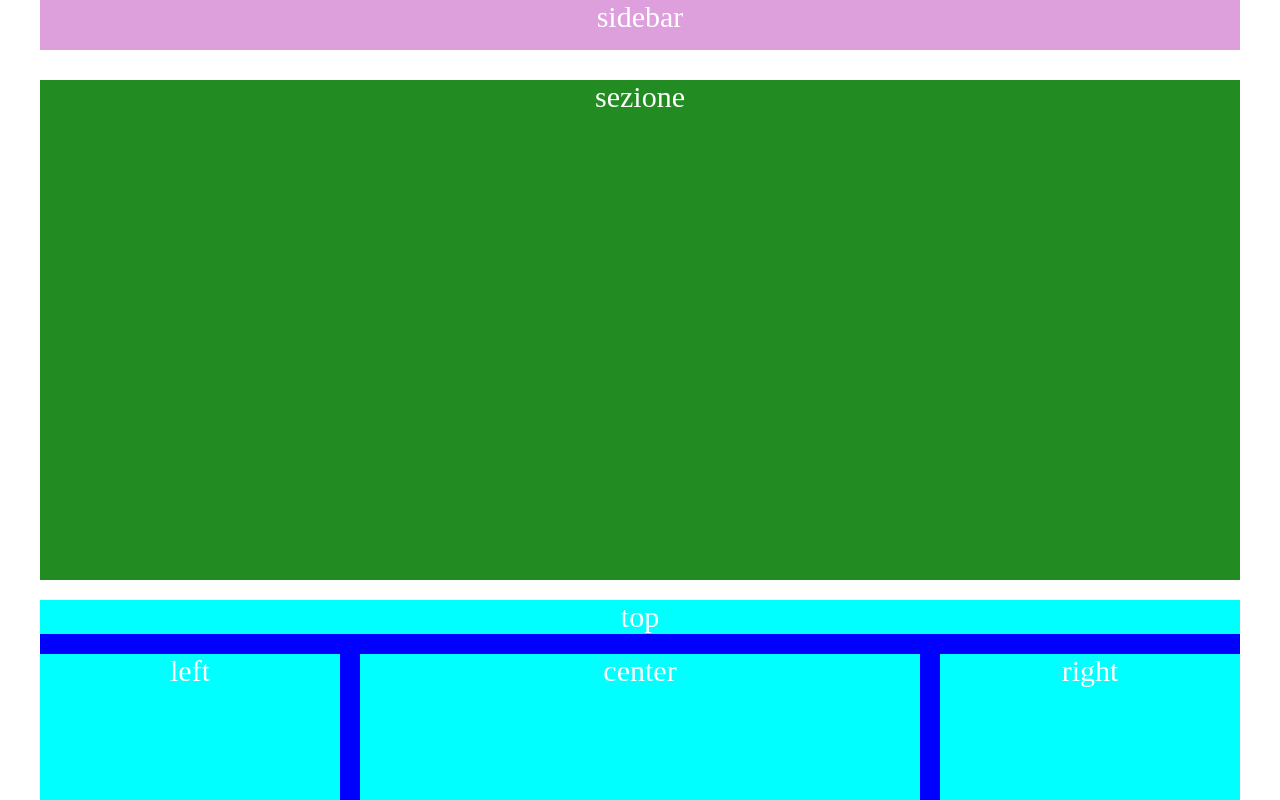
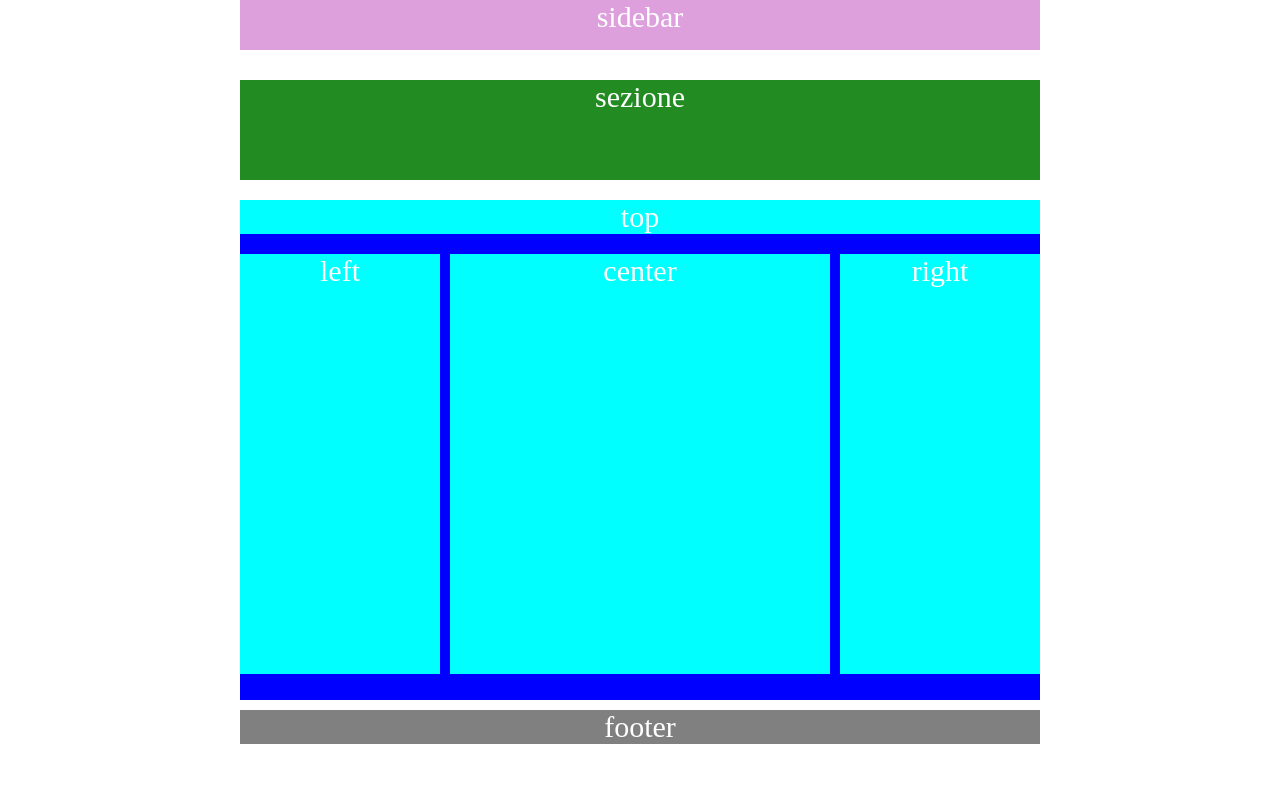
Before and after one commit to Simone-De-Santis/htmlcss-struttura-wp, a plain HTML site: page index.html in a window 1280 px wide. Shown: the top 800 px of the page. Drawn offline with Linux system fonts and the light colour scheme.

Commit message:
fine esercizio

```diff
--- a/index.html
+++ b/index.html
@@ -15,15 +15,12 @@
         <header class="header-sairbar">sidebar</header>
         <section class="section">sezione</section>
         <main class="main-section clearfix">
-            <div class="top-table">top</div>
-            <div class="left-table float-left">left</div>
-            <div class="center-table float-left">center</div>
-            <div class="right-table float-left">right</div>
+            <div class="top table">top</div>
+            <div class="left table float-left">left</div>
+            <div class="center table float-left">center</div>
+            <div class="right table float-left">right</div>
         </main>
-
         <footer class="footer">footer</footer>
-
-
     </div>
 
 </body>
--- a/style/style.css
+++ b/style/style.css
@@ -7,7 +7,7 @@
     font-size: 30px;
 }
 .containre{
-    max-width: 1200px;
+    max-width: 800px;
     margin: 0 auto;
 }
 .float-left{
@@ -20,50 +20,41 @@
 }
 
 
-
 .header-sairbar{
     height: 50px;
     background-color: plum;
     margin-bottom: 30px;
 }
 .section{
-    height: 500px;
+    height: 100px;
     background-color: forestgreen;
     margin-bottom: 20px;
 }
 .main-section{
     background-color: blue;
     height: 500px;
-    width: 1200px;
+    width: 800px;
+}
+.table{
+    background-color: aqua;
+}
+.left , .center , .right{
+     height: calc(100% - 80px);
 }
 
-
-
-
-.top-table{
-    background-color: aqua;
+.top{
     margin-bottom: 20px;
 }
-.left-table{
-    background-color: aqua;
-    height: 100% ;
+.left , .right{
     width: 25%;
 }
-.center-table{
-    background-color: aqua;
-    margin: 0 20px;
-    height: 100% ;
-    width: calc(50% - 40px);
-
-}
-.right-table{
-    background-color: aqua;
-    height: 100% ;
-    width: 25%;
+.center{
+    margin: 0 10px;
+    width: calc(50% - 20px);
 
 }
 footer{
-    margin-top: 20px;
-    background-color: aqua;
+    margin-top: 10px;
+    background-color: grey;
 
 }
```
